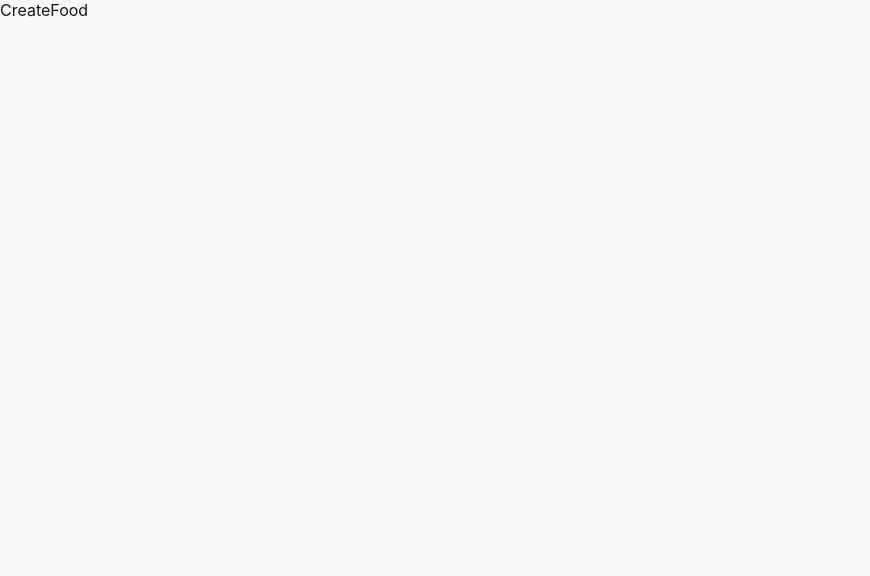
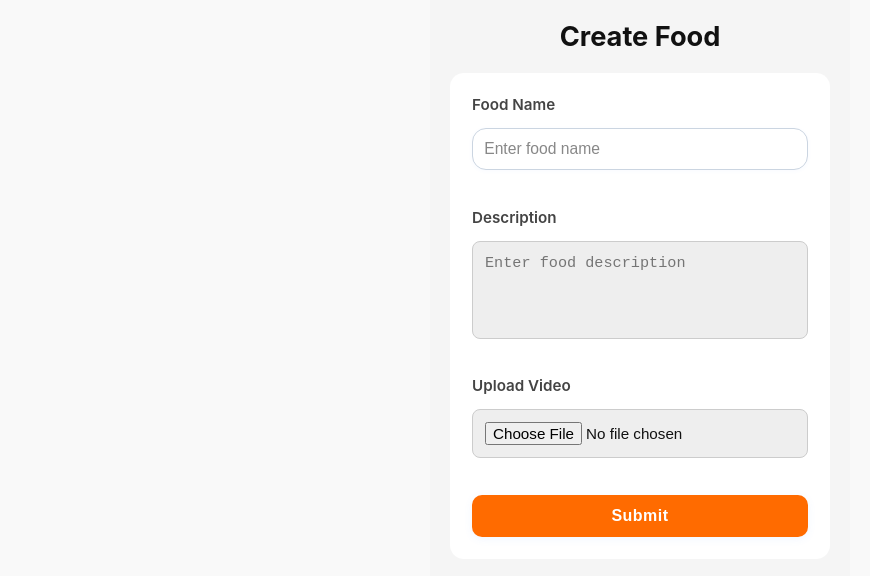
Before and after one commit to mercinati/Project-Swiggy-Reels, a React app in the folder frontend/: page /create-food in a window 1280 px wide. Shown: the top 576 px of the page, without its empty margins (0-870 px from the left). Built offline with nearby package versions, Linux system fonts and the light colour scheme; the HTML template or start-up script is replaced by a standard one.

Commit message:
foodpartner's create food page completed

```diff
--- a/frontend/src/pages/food-partner/CreateFood.jsx
+++ b/frontend/src/pages/food-partner/CreateFood.jsx
@@ -1,9 +1,163 @@
-import React from 'react'
+import React, { useState } from "react";
+import "../../styles/CreateFood.css"; // Create this CSS file for styles
+import axios from "axios";
+
 
 const CreateFood = () => {
+  /* ------------------------------------------
+      ALL REACT STATES (LOGIC BLOCK)
+  ------------------------------------------- */
+  const [name, setName] = useState("");
+  const [description, setDescription] = useState("");
+  const [video, setVideo] = useState(null);
+  const [videoPreview, setVideoPreview] = useState(null);
+  const [loading, setLoading] = useState(false);
+  const [error, setError] = useState("");
+
+  /* ------------------------------------------
+      VIDEO UPLOAD + PREVIEW
+  ------------------------------------------- */
+  const handleVideoChange = (e) => {
+    const file = e.target.files[0];
+    if (!file) return;
+
+    // Validate video file
+    if (!file.type.startsWith("video/")) {
+      setError("Please upload a valid video file");
+      return;
+    }
+
+    setError("");
+    setVideo(file);
+
+    // Create preview URL
+    const previewURL = URL.createObjectURL(file);
+    setVideoPreview(previewURL);
+  };
+
+  /* ------------------------------------------
+      VALIDATION (OPTIONAL BUT CLEAN)
+  ------------------------------------------- */
+  const validateFields = () => {
+    if (name.trim().length < 3) {
+      setError("Food name must be at least 3 characters");
+      return false;
+    }
+
+    if (description.trim().length < 10) {
+      setError("Description must be at least 10 characters");
+      return false;
+    }
+
+    if (!video) {
+      setError("Please upload a video");
+      return false;
+    }
+
+    return true;
+  };
+
+  /* ------------------------------------------
+      SUBMIT LOGIC (FORMDATA + AXIOS)
+  ------------------------------------------- */
+  const handleSubmit = async (e) => {
+    e.preventDefault();
+    setLoading(true);
+    setError("");
+
+    if (!validateFields()) {
+      setLoading(false);
+      return;
+    }
+
+    try {
+      const formData = new FormData();
+      formData.append("name", name);
+      formData.append("description", description);
+      formData.append("video", video);
+
+      const res = await axios.post(
+        "http://localhost:3000/api/food/",
+        formData,
+        {
+          headers: { "Content-Type": "multipart/form-data" },
+          withCredentials: true,
+        }
+      );
+
+      console.log("Response:", res.data);
+      setLoading(false);
+
+      // Optional: Clear form after submit
+      setName("");
+      setDescription("");
+      setVideo(null);
+      setVideoPreview(null);
+
+    } catch (err) {
+      console.error(err);
+      setError("Something went wrong");
+      setLoading(false);
+    }
+  };
+
+  /* ------------------------------------------
+      UI + FORM COMPONENT
+  ------------------------------------------- */
   return (
-    <div>CreateFood</div>
-  )
-}
+    <div className="create-food-container">
+      <h2 className="create-title">Create Food</h2>
 
-export default CreateFood
+      {error && <p className="error-message">{error}</p>}
+
+      <form className="food-form" onSubmit={handleSubmit}>
+
+        {/* FOOD NAME */}
+        <div className="form-group">
+          <label>Food Name</label>
+          <input
+            type="text"
+            placeholder="Enter food name"
+            value={name}
+            onChange={(e) => setName(e.target.value)}
+          />
+        </div>
+
+        {/* DESCRIPTION */}
+        <div className="form-group">
+          <label>Description</label>
+          <textarea
+            placeholder="Enter food description"
+            value={description}
+            onChange={(e) => setDescription(e.target.value)}
+            rows="4"
+          />
+        </div>
+
+        {/* VIDEO INPUT */}
+        <div className="form-group">
+          <label>Upload Video</label>
+          <input
+            type="file"
+            accept="video/*"
+            onChange={handleVideoChange}
+          />
+        </div>
+
+        {/* VIDEO PREVIEW */}
+        {videoPreview && (
+          <div className="video-preview">
+            <video width="100%" controls src={videoPreview}></video>
+          </div>
+        )}
+
+        {/* SUBMIT BUTTON */}
+        <button type="submit" className="submit-btn">
+          {loading ? "Submitting..." : "Submit"}
+        </button>
+      </form>
+    </div>
+  );
+};
+
+export default CreateFood;
--- a/frontend/src/pages/food-partner/Profile.jsx
+++ b/frontend/src/pages/food-partner/Profile.jsx
@@ -1,7 +1,7 @@
 import React, { useState, useEffect } from "react";
 import "../../styles/Profile.css"; // Create this CSS file for styles
 import "../../styles/theme.css"; // For theme styles
-import { useParams } from "react-router-dom";
+import { Link, useParams } from "react-router-dom";
 import axios from "axios";
 
 const Profile = () => {
@@ -66,9 +66,12 @@ const Profile = () => {
               muted
             ></video>
 
+
           </div>
         ))}
       </div>
+             {/* FLOATING ADD BUTTON */}
+            <Link className="add-btn" to={"/create-food"}> + </Link>
     </div>
   );
 };
--- /dev/null
+++ b/frontend/src/styles/CreateFood.css
@@ -0,0 +1,152 @@
+/* -----------------------------------------------------
+   LIGHT THEME (DEFAULT)
+------------------------------------------------------ */
+:root {
+  --bg: #f5f5f5;
+  --card-bg: #ffffff;
+  --text: #111;
+  --text-light: #444;
+  --input-bg: #eeeeee;
+  --border: #cccccc;
+  --accent: #ff6b00;
+  --error: #ff4444;
+}
+
+/* -----------------------------------------------------
+   DARK THEME (SYSTEM PREFERS DARK)
+------------------------------------------------------ */
+@media (prefers-color-scheme: dark) {
+  :root {
+    --bg: #0f0f0f;
+    --card-bg: #141414;
+    --text: #ffffff;
+    --text-light: #c5c5c5;
+    --input-bg: #1c1c1c;
+    --border: #333;
+    --accent: #ff6b00;
+    --error: #ff6b6b;
+  }
+}
+
+/* -----------------------------------------------------
+   PAGE CONTAINER
+------------------------------------------------------ */
+.create-food-container {
+  width: 100%;
+  max-width: 420px;
+  margin: auto;
+  padding: 20px;
+  background: var(--bg);
+  min-height: 100vh;
+  color: var(--text);
+  transition: 0.25s ease;
+}
+
+.create-title {
+  text-align: center;
+  font-size: 1.7rem;
+  font-weight: bold;
+  margin-bottom: 20px;
+  color: var(--text);
+}
+
+/* -----------------------------------------------------
+   ERROR MESSAGE
+------------------------------------------------------ */
+.error-message {
+  background: var(--error);
+  color: white;
+  padding: 10px 12px;
+  border-radius: 8px;
+  margin-bottom: 15px;
+  font-size: 0.9rem;
+}
+
+/* -----------------------------------------------------
+   FORM
+------------------------------------------------------ */
+.food-form {
+  background: var(--card-bg);
+  padding: 22px;
+  border-radius: 14px;
+  display: flex;
+  flex-direction: column;
+  gap: 18px;
+  transition: 0.3s ease;
+}
+
+/* -----------------------------------------------------
+   INPUT GROUP
+------------------------------------------------------ */
+.form-group {
+  display: flex;
+  flex-direction: column;
+  gap: 6px;
+}
+
+.form-group label {
+  font-size: 0.95rem;
+  color: var(--text-light);
+}
+
+/* -----------------------------------------------------
+   INPUT + TEXTAREA FIELDS
+------------------------------------------------------ */
+input,
+textarea {
+  padding: 12px;
+  font-size: 0.95rem;
+  border-radius: 8px;
+  border: 1px solid var(--border);
+  background: var(--input-bg);
+  color: var(--text);
+  transition: 0.2s ease;
+}
+
+textarea {
+  resize: none;
+}
+
+input:focus,
+textarea:focus {
+  border-color: var(--accent);
+  outline: none;
+}
+
+/* -----------------------------------------------------
+   VIDEO PREVIEW
+------------------------------------------------------ */
+.video-preview {
+  margin-top: 5px;
+}
+
+.video-preview video {
+  border-radius: 10px;
+  width: 100%;
+  height: auto;
+  margin-top: 5px;
+}
+
+/* -----------------------------------------------------
+   SUBMIT BUTTON
+------------------------------------------------------ */
+.submit-btn {
+  width: 100%;
+  padding: 12px;
+  background: var(--accent);
+  border: none;
+  border-radius: 10px;
+  color: white;
+  font-size: 1rem;
+  font-weight: bold;
+  cursor: pointer;
+  transition: 0.25s ease;
+}
+
+.submit-btn:hover {
+  transform: scale(1.02);
+}
+
+.submit-btn:active {
+  transform: scale(0.98);
+}
--- a/frontend/src/styles/Profile.css
+++ b/frontend/src/styles/Profile.css
@@ -1,24 +1,53 @@
 @import "./theme.css";
+
+/* -------------------------------------------------------
+   DEFAULT LIGHT THEME VARIABLES
+-------------------------------------------------------- */
+:root {
+  --profile-bg: #f5f5f5;
+  --card-bg: #ffffff;
+  --avatar-bg: #d0d0d0;
+  --grid-item-bg: #e6e6e6;
+  --text-color: #111;
+  --shadow: 0px 4px 10px rgba(0,0,0,0.08);
+}
+
+/* -------------------------------------------------------
+   DARK MODE VARIABLES (SYSTEM BASED)
+-------------------------------------------------------- */
+@media (prefers-color-scheme: dark) {
+  :root {
+    --profile-bg: var(--gradient-bg);
+    --card-bg: rgb(50, 51, 52);
+    --avatar-bg: rgb(110, 112, 114);
+    --grid-item-bg: rgb(129, 133, 137);
+    --text-color: var(--color-text);
+    --shadow: var(--box-shadow);
+  }
+}
+
+/* -------------------------------------------------------
+   PROFILE PAGE STYLES (CLASS NAMES UNTOUCHED)
+-------------------------------------------------------- */
 
 .profile-container {
   width: 100%;
   min-height: 100vh;
-  background: var(--gradient-bg);
+  background: var(--profile-bg);
   padding: 12px;
-  color: var(--color-text);
+  color: var(--text-color);
   box-sizing: border-box;
 }
 
 /* ------ Top Header ------ */
 .profile-header {
-  /* background: var(--color-secondary); */
-  background: rgb(50, 51, 52);
+  background: var(--card-bg);
   padding: 20px;
   border-radius: var(--border-radius);
-  box-shadow: var(--box-shadow);
+  box-shadow: var(--shadow);
   display: flex;
   align-items: center;
-  gap: 16px; /* spacing between dp and name */
+  gap: 16px;
 }
 
 /* DP (Left) */
@@ -26,8 +55,7 @@
   width: 110px;
   height: 110px;
   border-radius: 50%;
-  /* background: var(--color-primary); */
-  background: rgb(110, 112, 114);
+  background: var(--avatar-bg);
   flex-shrink: 0;
 }
 
@@ -41,20 +69,19 @@
 .info-text {
   font-size: 18px;
   font-weight: 600;
-  color: var(--color-text);
+  color: var(--text-color);
 }
 
 /* ------ Stats Row ------ */
 .stats-row {
   width: 100%;
   margin-top: 15px;
-  /* background: var(--color-secondary); */
-  background: rgb(50, 51, 52);
+  background: var(--card-bg);
   padding: 18px;
   border-radius: var(--border-radius);
   display: flex;
   justify-content: space-between;
-  box-shadow: var(--box-shadow);
+  box-shadow: var(--shadow);
 }
 
 .stat-box {
@@ -64,12 +91,14 @@
 .stat-title {
   font-size: 14px;
   opacity: 0.8;
+  color: var(--text-color);
 }
 
 .stat-value {
   margin-top: 4px;
   font-size: 20px;
   font-weight: 700;
+  color: var(--text-color);
 }
 
 /* ------ Video Grid ------ */
@@ -81,17 +110,39 @@
 }
 
 .video-box {
-  /* background: var(--color-primary); */
-  /* background: rgb(129, 133, 137); */
+  background: var(--grid-item-bg);
   height: 150px;
   display: flex;
   justify-content: center;
   align-items: center;
 
-  /* LESS rounded corners */
   border-radius: 2px;
 
+  color: var(--text-color);
+  font-weight: 600;
+  box-shadow: var(--shadow);
+}
+
+/* FLOATING ADD BUTTON */
+.add-btn {
+  position: fixed;
+  bottom: 5%;
+  right: 6%;
+  width: 58px;
+  height: 58px;
+  border-radius: 50%;
+  border: none;
+  background: #ff6b00;
   color: white;
-  font-weight: 600;
-  box-shadow: var(--box-shadow);
+  text-decoration: none;
+  font-size: 2.2rem;
+  display: flex;
+  align-items: center;
+  justify-content: center;
+  cursor: pointer;
+  box-shadow: 0px 4px 12px rgba(0,0,0,0.3);
 }
+
+.add-btn:hover {
+  transform: scale(1.05);
+}
```
